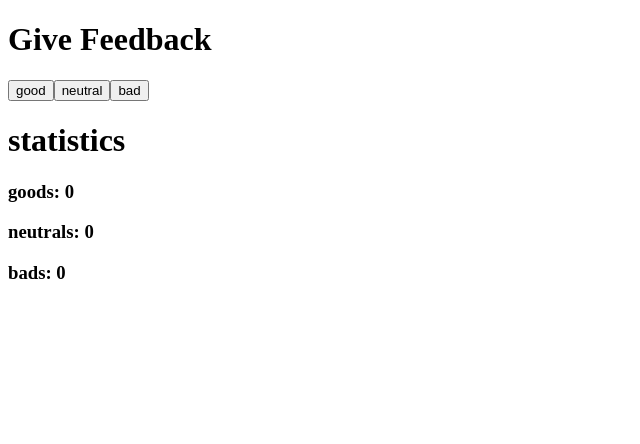
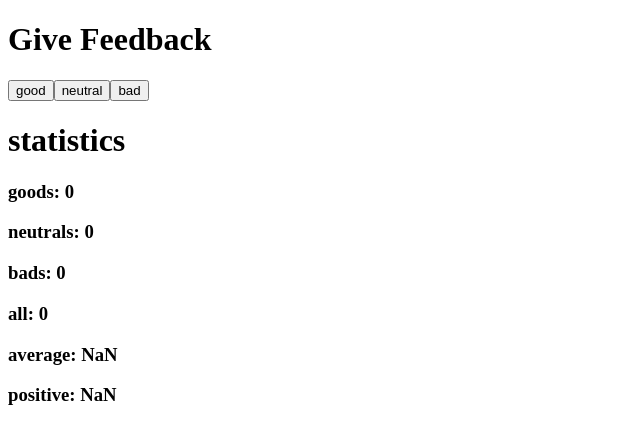
Before and after one commit to tomasda7/FullStack-Open, a React (Create React App) app in the folder part1/unicafe/: page / in a window 1280 px wide. Shown: the top 444 px of the page, without its empty margins (0-640 px from the left). Built offline with nearby package versions, Linux system fonts and the light colour scheme.

Commit message:
Done exercise 7 of part1

```diff
--- a/part1/unicafe/src/App.js
+++ b/part1/unicafe/src/App.js
@@ -18,17 +18,25 @@ const Button = ({handleClick, text}) => {
   )
 }
 
-
 const App = () => {
 
   const [good, setGood] = useState(0);
   const [neutral, setNeutral] = useState(0);
   const [bad, setBad] = useState(0);
+  const [score, SetScore] = useState(0);
+  let total = good + neutral + bad;
 
-  const handleGood = () => setGood(good + 1);
-  const handleNeutral = () => setNeutral(neutral + 1);
-  const handleBad = () => setBad(bad + 1);
-
+  const handleGood = () => {
+    setGood(good + 1);
+    SetScore(score + 1);
+  };
+  const handleNeutral = () => {
+    setNeutral(neutral + 1);
+  };
+  const handleBad = () => {
+    setBad(bad + 1);
+    SetScore(score - 1);
+  };
 
   return (
     <div>
@@ -41,6 +49,9 @@ const App = () => {
       <h3>goods: {good}</h3>
       <h3>neutrals: {neutral}</h3>
       <h3>bads: {bad}</h3>
+      <h3>all: {total}</h3>
+      <h3>average: {score / total}</h3>
+      <h3>positive: {(good / total) * 100}</h3>
     </div>
   );
 }
```
